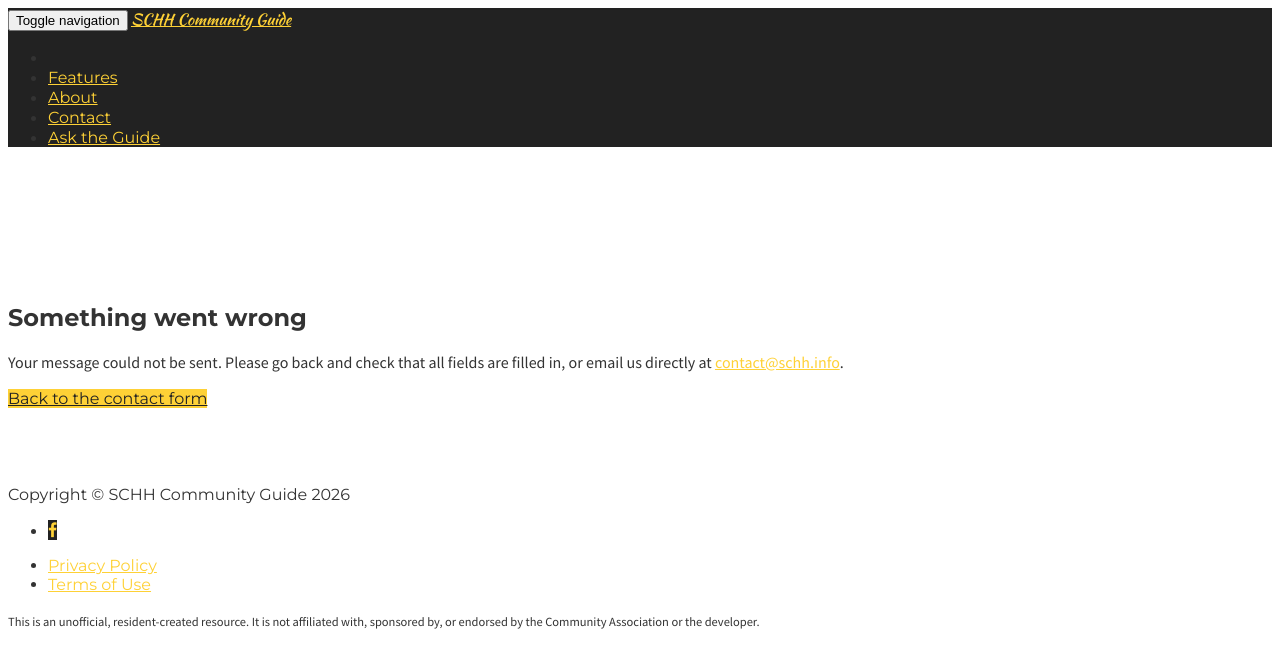
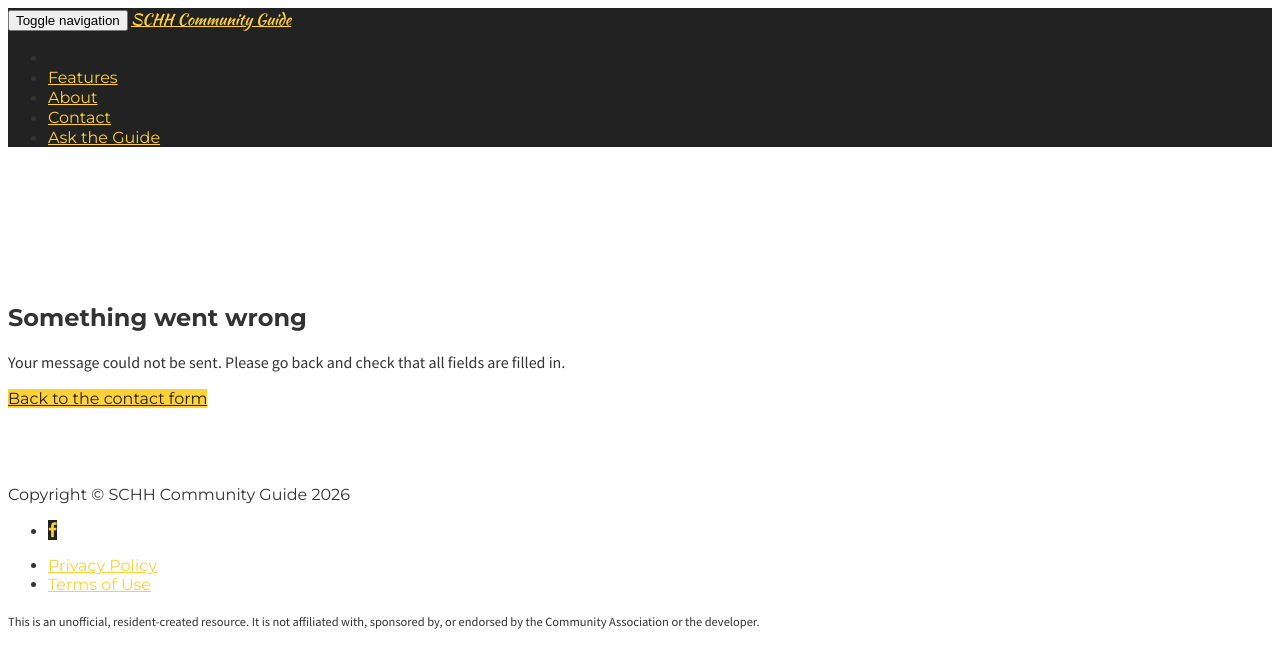
Before and after one commit to rsnyder/schh-info, a Jekyll site: the page built from contact-error/index.html, in a window 1280 px wide. Shown: the top 668 px of the page. Built offline with Jekyll 4.4.1, drawn with Linux system fonts in a browser that asks for light colours; some web fonts are replaced.

Commit message:
Contact-error page: direct-email fallback driven by contact.email config
Co-Authored-By: Claude Fable 5 <noreply@anthropic.com>

```diff
--- a/contact-error/index.html
+++ b/contact-error/index.html
@@ -6,8 +6,8 @@ title: Something Went Wrong
   <div class="col-lg-8 col-lg-offset-2 text-center">
     <h2 class="section-heading">Something went wrong</h2>
     <p>Your message could not be sent. Please go back and check that all
-       fields are filled in, or email us directly at
-       <a href="mailto:contact@schh.info">contact@schh.info</a>.</p>
+       fields are filled in{% if site.contact.email %}, or email us directly at
+       <a href="mailto:{{ site.contact.email }}">{{ site.contact.email }}</a>{% endif %}.</p>
     <p><a class="btn btn-xl" href="/#contact">Back to the contact form</a></p>
   </div>
 </div>
```
